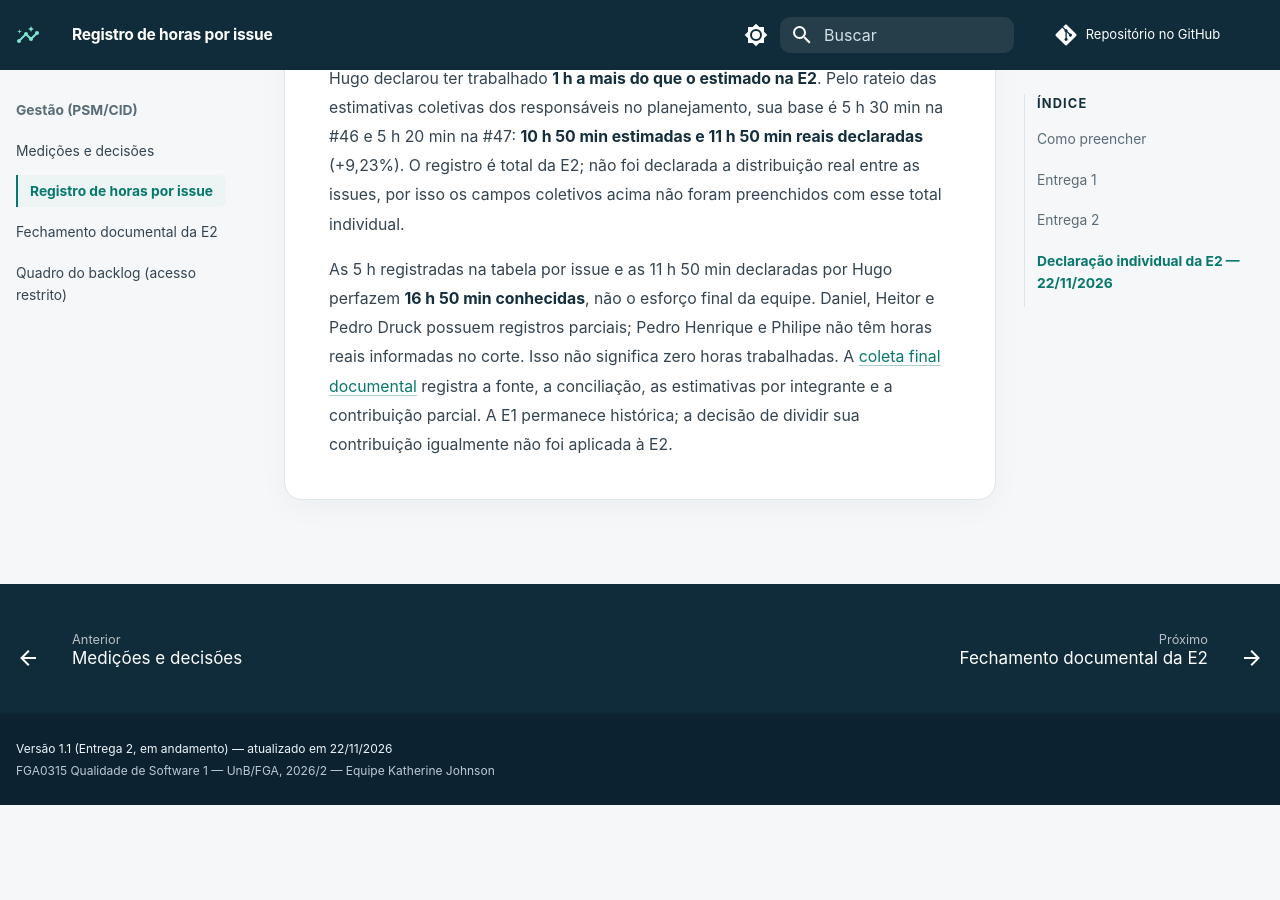
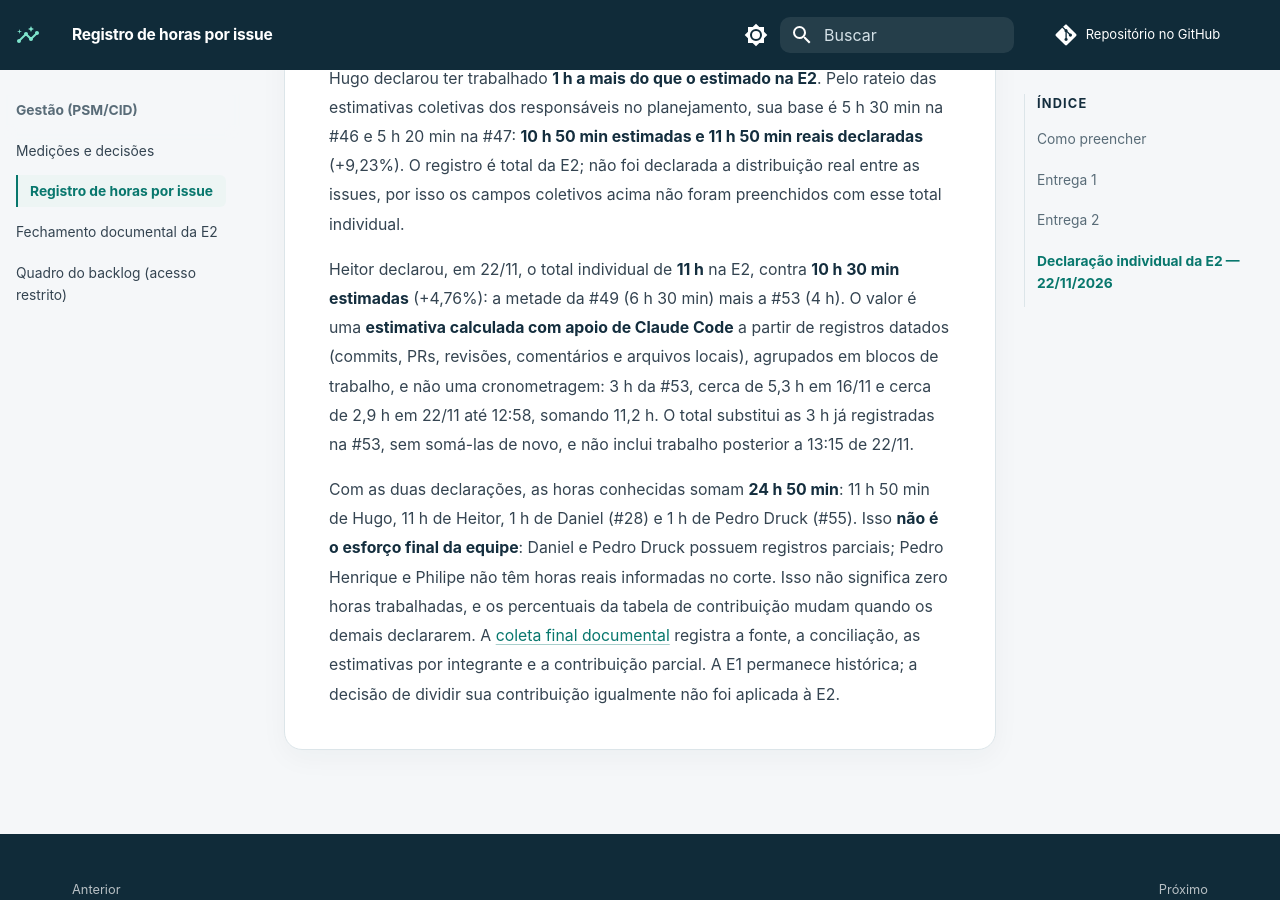
Before and after one commit to FCTE-Qualidade-de-Software-1/2026-2_T02_KATHERINE_JOHNSON, an MkDocs documentation site: the page built from docs/gestao-horas.md, in a window 1280 px wide and 900 px high, scrolled down 5139 px. Built offline with MkDocs 1.6.1 and Material for MkDocs 9.7.7, drawn with Linux system fonts in a browser that asks for light colours; comment, search, counter and statistics services are not loaded; before the commit the page ends 5944 px from its top, so only the background shows below that.

Commit message:
docs(gestao): declara as horas individuais de Heitor na E2 (11 h, estimativa)
- novo snapshot datado fechamento-e2-2026-11-22-v2.json com a declaração de
  Heitor ao lado da de Hugo; o histórico da primeira consulta fica intacto
- declaração: total de 11 h contra 10 h 30 min estimadas (+4,76%), estimativa
  calculada com apoio de Claude Code a partir de registros datados, e não
  cronometragem; valor conferido e aceito por Heitor em 22/11
- a declaração substitui as 3 h da #53 sem somá-las de novo
- fechar_e2.py deixa de supor que só Hugo declarou: nomes, contagens e
  parágrafos vêm das declarações; o padrão passa ao snapshot v2
- quatro testes novos; relatório, indicadores e tabela de contribuição do
  apêndice regenerados (Heitor 44,30%, Hugo 47,65%, Daniel 4,03% e
  Pedro Druck 4,03% das horas conhecidas; não é o PCI final)
- docs/gestao-horas.md e declaração de IA atualizados

Refs #49

```diff
--- a/docs/gestao-horas.md
+++ b/docs/gestao-horas.md
@@ -73,9 +73,17 @@ coletivas dos responsáveis no planejamento, sua base é 5 h 30 min na #46 e 5 h
 não foi declarada a distribuição real entre as issues, por isso os campos coletivos acima não
 foram preenchidos com esse total individual.
 
-As 5 h registradas na tabela por issue e as 11 h 50 min declaradas por Hugo perfazem **16 h 50 min
-conhecidas**, não o esforço final da equipe. Daniel, Heitor e Pedro Druck possuem registros
-parciais; Pedro Henrique e Philipe não têm horas reais informadas no corte. Isso não significa
-zero horas trabalhadas. A [coleta final documental](gestao-fechamento-e2.md) registra a fonte,
-a conciliação, as estimativas por integrante e a contribuição parcial. A E1 permanece histórica;
-a decisão de dividir sua contribuição igualmente não foi aplicada à E2.
+Heitor declarou, em 22/11, o total individual de **11 h** na E2, contra **10 h 30 min estimadas**
+(+4,76%): a metade da #49 (6 h 30 min) mais a #53 (4 h). O valor é uma **estimativa calculada
+com apoio de Claude Code** a partir de registros datados (commits, PRs, revisões, comentários e
+arquivos locais), agrupados em blocos de trabalho, e não uma cronometragem: 3 h da #53, cerca de
+5,3 h em 16/11 e cerca de 2,9 h em 22/11 até 12:58, somando 11,2 h. O total substitui as 3 h já
+registradas na #53, sem somá-las de novo, e não inclui trabalho posterior a 13:15 de 22/11.
+
+Com as duas declarações, as horas conhecidas somam **24 h 50 min**: 11 h 50 min de Hugo, 11 h de
+Heitor, 1 h de Daniel (#28) e 1 h de Pedro Druck (#55). Isso **não é o esforço final da equipe**:
+Daniel e Pedro Druck possuem registros parciais; Pedro Henrique e Philipe não têm horas reais
+informadas no corte. Isso não significa zero horas trabalhadas, e os percentuais da tabela de
+contribuição mudam quando os demais declararem. A [coleta final documental](gestao-fechamento-e2.md)
+registra a fonte, a conciliação, as estimativas por integrante e a contribuição parcial. A E1
+permanece histórica; a decisão de dividir sua contribuição igualmente não foi aplicada à E2.
```
Also changed, not shown: docs/declaracao-ia.md (+1 -1 lines), docs/gestao-fechamento-e2.md (+11 -9 lines), gestao/relatorio-metricas-e2.md (+11 -9 lines), 5 other files.
